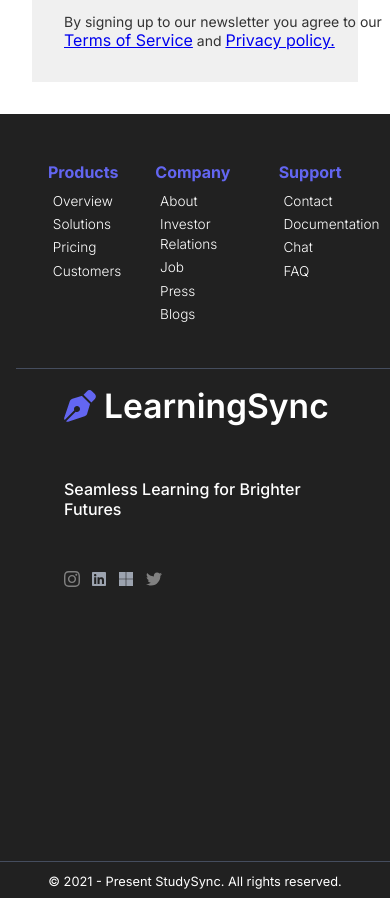
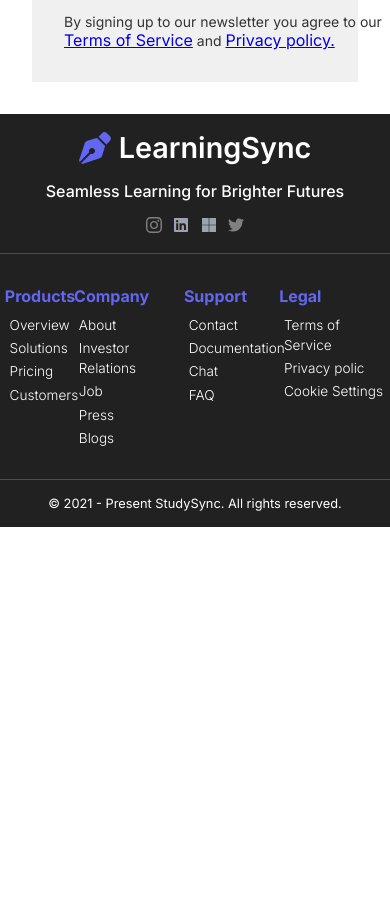
Before and after one commit to Deepanshu1337/Learning_sync_website_webpage, a plain HTML site: page index.html in a window 390 px wide. Shown: the part 4789-5687 px from the top of the page. After the commit the page ends 5316 px from the top, so only its background shows below. Drawn offline with Linux system fonts and the light colour scheme.

Commit message:
completed

```diff
--- a/index.html
+++ b/index.html
@@ -291,8 +291,9 @@
     <footer>
         <div class="footer">
 
-            <div class="footer-container">
-                <div class="footer-leftbox">
+            <div class="grid-container">
+
+                <div class="footer-left-box">
 
 
                     <a href="#logo" class="footer-logo">
@@ -327,7 +328,7 @@
                 </div>
 
 
-                <div class="footer-rightbox">
+                <div class="footer-right-box">
 
                     <div class="footer-rightbox-items">
 
@@ -441,15 +442,18 @@
                                 <span class="footer-anchor-items">Cookie Settings</span>
                             </a>
 
+                        </div>
                     </div>
                 </div>
-            </div>
+
+                <div class="copyright-text">
+                    <span>
+                        © 2021 - Present StudySync. All rights reserved.
+                    </span>
+                </div>
             </div>
 
-           <div  class="copyright-text">
-            <span>
-            © 2021 - Present StudySync. All rights reserved.
-        </span></div>
+
     </footer>
 </body>
 
--- a/style.css
+++ b/style.css
@@ -549,29 +549,30 @@ body {
   background-color: var(--link-color);
 }
 /* -------------------------------------------------------FOOTER PART------------------------------------------------------------------------------ */
-.footer-container{
-  width: 100vw;
+.footer {
   background-color: #212121;
-  margin: 1rem 0 0 0;
-  padding: 1rem ;
+  padding: 1.5rem 1.5rem 0 1.5rem;
+}
+
+.grid-container {
   display: grid;
-  grid-template-columns: 2fr 8fr;
-  grid-template-rows: 9fr 1fr;
-  grid-template-areas: "leftbox rightbox" "copyright copyright";
+  grid-template-columns: 3fr 7fr;
+  grid-template-rows: 4fr 1fr;
+  gap: 1rem;
+  /* grid-template-areas: "lb rb" "ct ct"; */
+}
+
+.footer-left-box {
+  overflow: hidden;
+  grid-row: 1 / 2;
+    box-sizing: content-box;
+    padding: 1rem;
+    display: flex;
+    flex-direction: column;
+    gap: 1rem;
+   justify-content: center;
 
 
-}
-/* ----------------------------------------------- */
-.footer-leftbox{
-  max-width: 100%;
-  grid-area: leftbox;
-  border-right: 1.5px solid #454d5e;
-  padding: 1rem 3rem;
-  display: flex;
-  flex-direction: column;
-  gap: 1rem;
-  justify-content: space-between;
-  align-content: flex-start;
 }
 .footer-logo{
   width: 100%;
@@ -587,7 +588,7 @@ body {
 }
 .footer-logo-text{
   color: white;
-  font-size: 2.1rem;
+  font-size: 1.8rem;
   font-weight: 600;
 }
 .footer-desc-container h1{
@@ -604,20 +605,17 @@ body {
   height: 1rem;
   width: 1rem;
 }
+/* ....................................... */
+.footer-right-box {
+  overflow: hidden;
+  border-left: 1.5px solid #454d5e;
+  grid-row: 1 / 2;
+  box-sizing: content-box;
+  padding: 1rem ;
+  display: flex;
 
-/* ---------------------------------------------------------------------------- */
-
-.footer-rightbox{
-  max-width: 100%;
-  padding: 1rem;
-  grid-area: rightbox;
-  margin: 0 auto;
-  display: flex;
-  justify-content: flex-end;
-  gap: 5rem;
-
+  justify-content: space-evenly;
 }
-
 .footer-rightbox-items{
   font-size: 16px;
   min-width: 0px;
@@ -647,36 +645,63 @@ body {
 .footer-anchor-items:hover {
   text-decoration: underline;
 }
-.copyright-text{
-  grid-area: copyright;
+/* -------------------------------------- */
+.copyright-text {
+
+  overflow: hidden;
+  grid-column: 1 / 3;
+  grid-row: 2 / 3;
   margin: 0;
   border-top: 1px solid #454d5e;
-  padding: 0.5rem;
-  max-height: 100%;
-  background-color: #212121;
-  max-width: 100vw;
-  text-align: center;
+  padding: 0.1rem;
+
+
+  display: flex;
+  align-items: center;
+  justify-content: center;
 }
 .copyright-text span{
   color: white;
   font-size: 0.8rem;
 }
-@media screen and (max-width:1080px) {
 
-  .footer-container{
 
-    grid-template-columns: 1fr 1fr;
-    grid-template-rows: 1fr 1fr 1fr;
-    grid-template-areas: "rightbox rightbox" "leftbox leftbox" "copyright copyright";
+/* Media queries for responsive layout */
+@media (max-width: 900px) {
+  .footer{
+    padding: 0;
+  }
+  .grid-container {
+    grid-template-columns: 1fr;
+    grid-template-rows: repeat(3, auto);
 
   }
-  .footer-rightbox{
-    padding: 2rem;
-    justify-content: space-around;
+
+  .footer-left-box,
+  .footer-right-box,
+  .copyright-text {
+    grid-column: 1 / -1;
+    padding: 1rem 0.3rem;
   }
-  .footer-leftbox{
-    border-top:1px solid #454d5e ;
-    border-right: none;
-    align-content: center;
+
+  .footer-left-box {
+    grid-row: 1 / 2;
+    border-bottom:1px solid #454d5e;
+    display: flex;
+    justify-content: center;
+    align-items: center;
+    padding: 1rem 0;
+  }
+ .footer-logo{
+  display: flex;justify-content: center;
+ }
+
+  .footer-right-box {
+    grid-row: 2 / 3;
+    border: none;
+  }
+
+  .copyright-text {
+    grid-row: 3 / 4;
   }
 }
```
